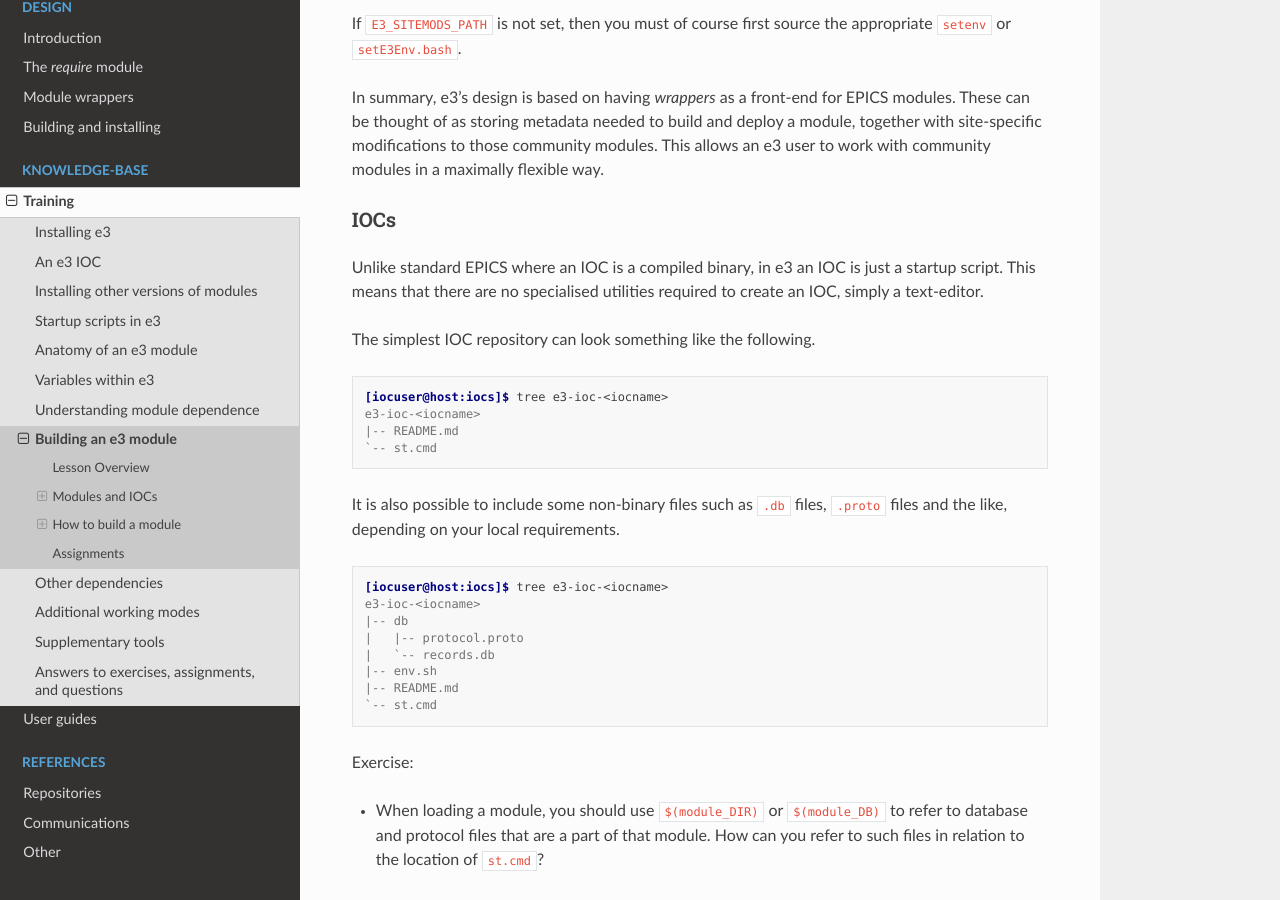
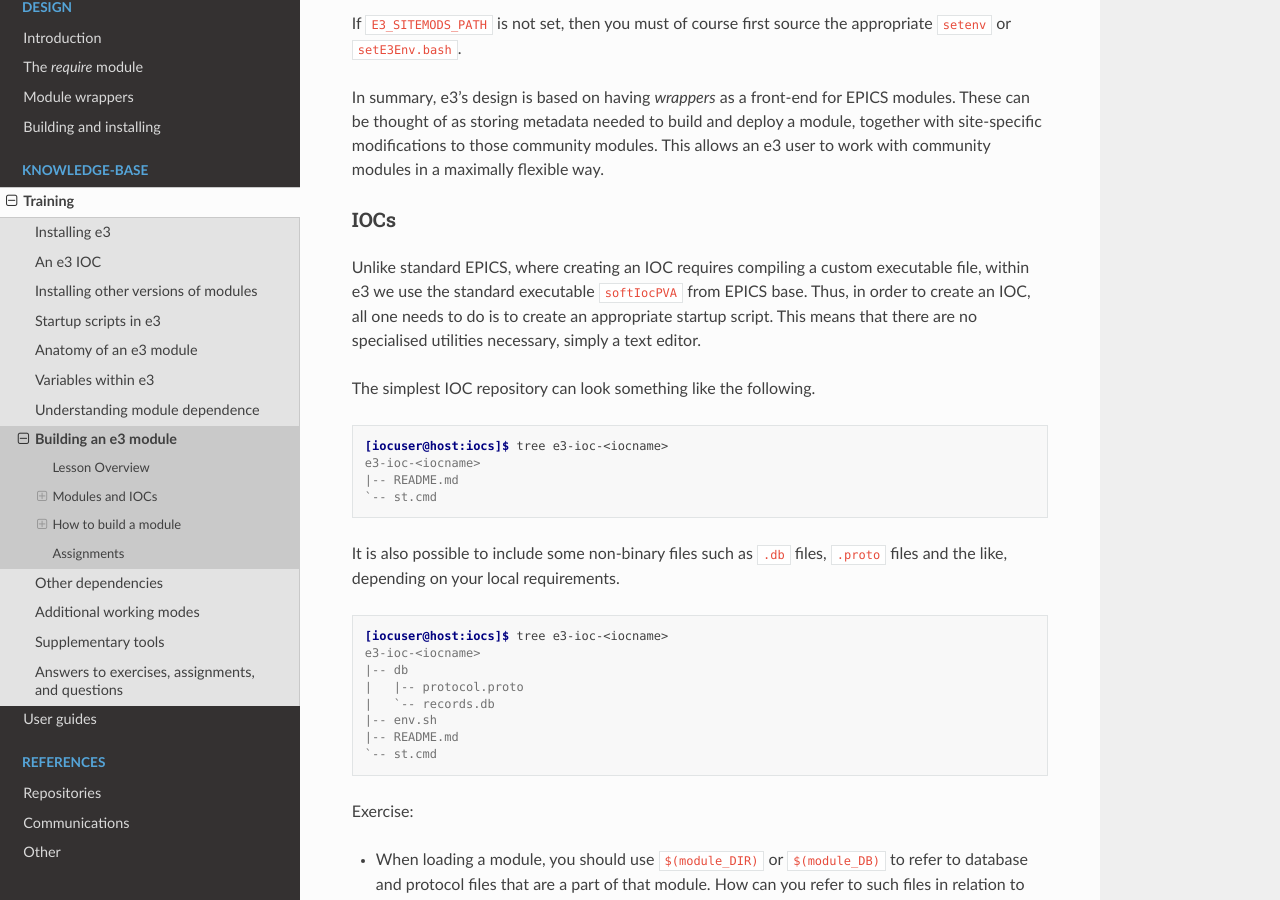
Before and after one commit to ttkorhonen/e3pages, a Sphinx documentation site: the page built from docs/kb/training/workbook/8_building_modules.md, in a window 1280 px wide and 900 px high, scrolled down 1060 px. Built offline with Sphinx 7.4.7 and the Read the Docs theme 2.0.0, drawn with Linux system fonts in a browser that asks for light colours.

Commit message:
Updated IOC text

```diff
--- a/docs/kb/training/workbook/8_building_modules.md
+++ b/docs/kb/training/workbook/8_building_modules.md
@@ -44,8 +44,9 @@ community modules in a maximally flexible way.
 
 ### IOCs
 
-Unlike standard EPICS where an IOC is a compiled binary, in e3 an IOC is just a startup script. This means that there are no specialised utilities required to create
-an IOC, simply a text-editor.
+Unlike standard EPICS, where creating an IOC requires compiling a custom executable file, within e3 we use the standard executable `softIocPVA`
+from EPICS base. Thus, in order to create an IOC, all one needs to do is to create an appropriate startup script. This means that there are no
+specialised utilities necessary, simply a text editor.
 
 The simplest IOC repository can look something like the following.
 
```
